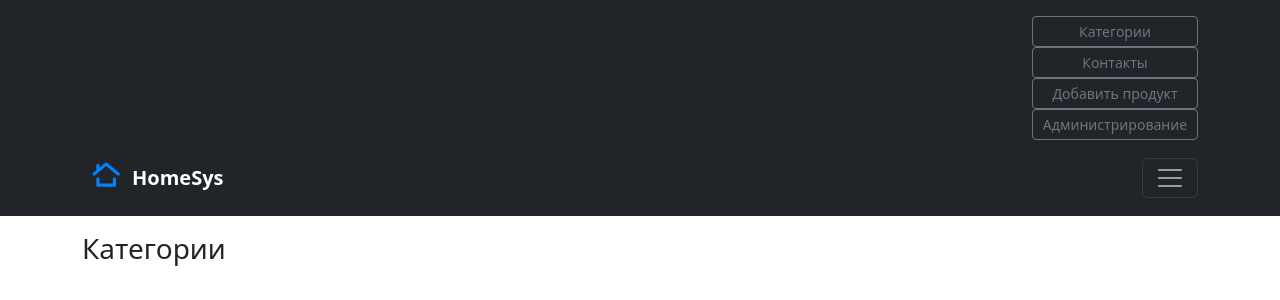
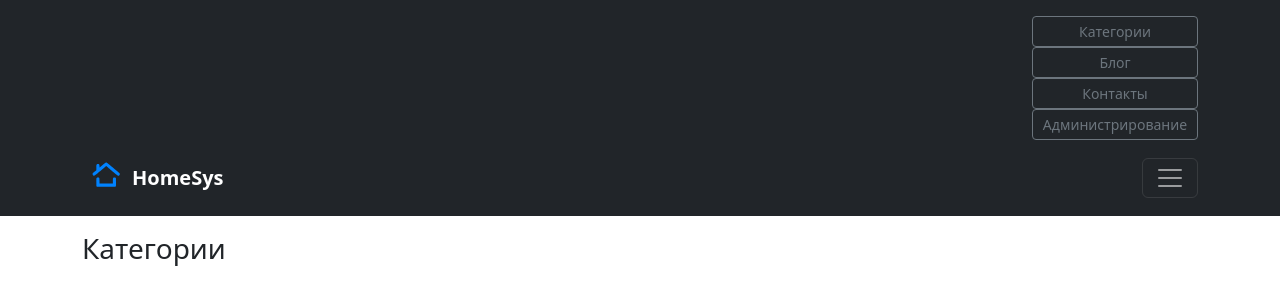
Before and after one commit to ualex90/InternetShop, a Django app: page / in a window 1280 px wide, after a click that opens the changed part. Shown: the top 300 px of the page. Run offline with Django 4.2, Linux system fonts and the light colour scheme; data comes from the database, SQL or seed files in the repository; some libraries are stand-ins or nearby versions.

Commit message:
Mod main menu

```diff
--- a/catalog/templates/catalog/includes/inc_main_menu.html
+++ b/catalog/templates/catalog/includes/inc_main_menu.html
@@ -3,9 +3,9 @@
     <a class="btn btn-sm btn-outline-secondary form-control" type="submit"
        href="{% url 'catalog:categories' %}">Категории</a>
     <a class="btn btn-sm btn-outline-secondary form-control" type="submit"
+       href="{% url 'blog:blog' %}">Блог</a>
+    <a class="btn btn-sm btn-outline-secondary form-control" type="submit"
        href="{% url 'catalog:contact' %}">Контакты</a>
-    <a class="btn btn-sm btn-outline-secondary form-control" type="submit"
-       href="{% url 'catalog:create_product' %}">Добавить продукт</a>
     <a class="btn btn-sm btn-outline-secondary form-control" type="submit"
        href="/admin/">Администрирование</a>
 </div>
```
